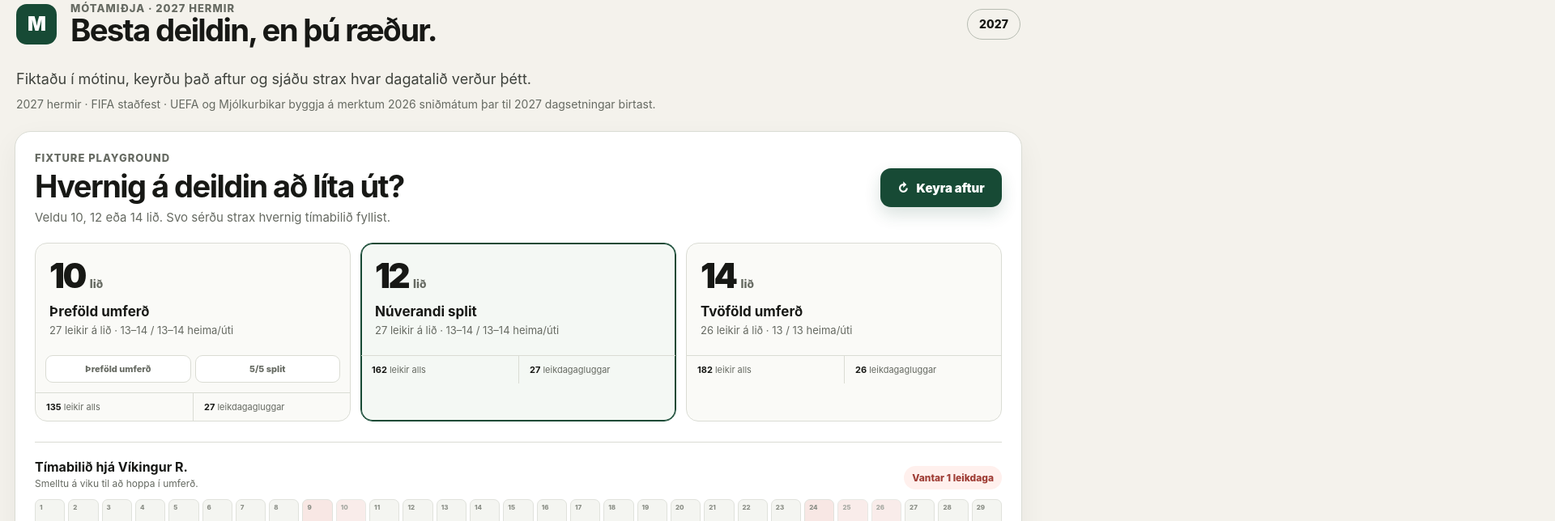
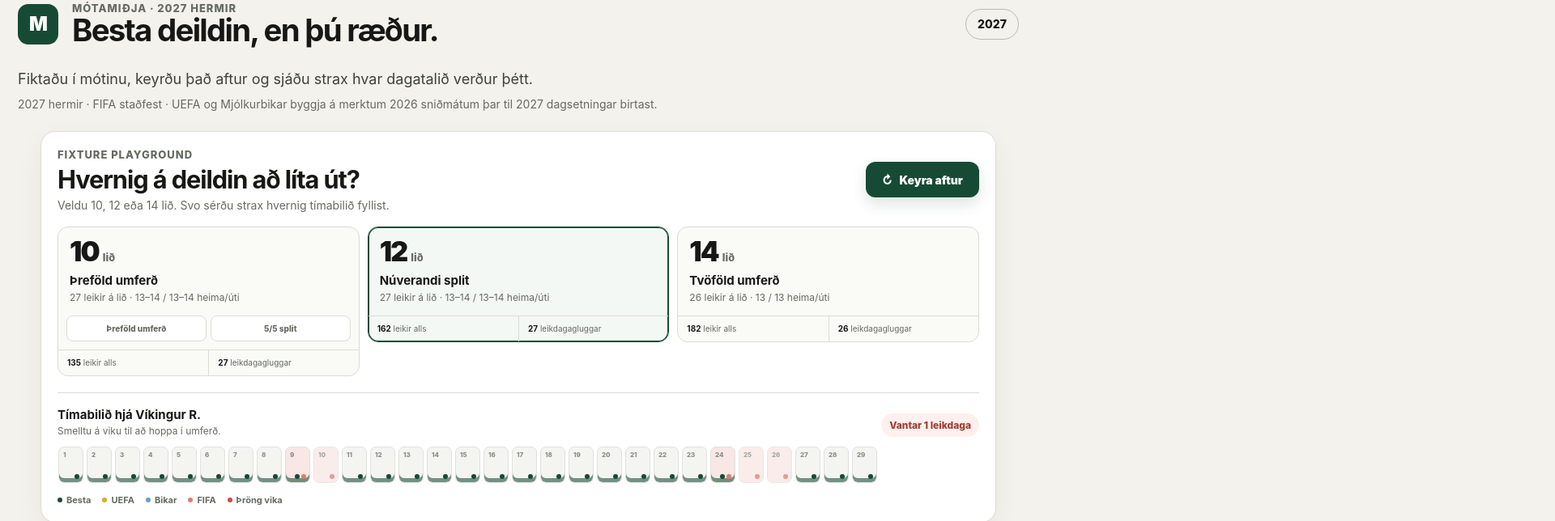
Before and after one commit to lollipop1234-code/besta-deild-hermir, a Next.js app: page / in a window 1280 px wide. Shown: the part 32-676 px from the top of the page at 81% size, 1920 px wide, since content can reach past the window. Built offline with nearby package versions, Linux system fonts and the light colour scheme.

Commit message:
fix: compact the fixture playground layout

```diff
--- a/src/app/PlaygroundOverview.module.css
+++ b/src/app/PlaygroundOverview.module.css
@@ -1,61 +1,106 @@
 .shell {
-  margin-bottom: 20px;
-  padding: 24px;
+  max-width: 1180px;
+  margin: 0 auto 18px;
+  padding: 20px;
   border: 1px solid var(--line);
-  border-radius: 20px;
+  border-radius: 18px;
   background: #fff;
   box-shadow: var(--shadow);
+}
+
+/* P2.1 visual reset: keep the playground compact on normal laptops. */
+:global(main) {
+  width: min(1240px, calc(100% - 32px));
+}
+
+:global(.playground-workspace) {
+  max-width: 1180px;
+  margin: 0 auto;
+  grid-template-columns: 300px minmax(0, 1fr);
+  gap: 16px;
+}
+
+:global(.playground-workspace > *),
+:global(.playground-results),
+:global(.compact-controls) {
+  min-width: 0;
+}
+
+/* The old 4-column team table could force the narrow sidebar wider. */
+:global(.compact-controls .team-editor-head) {
+  grid-template-columns: repeat(3, minmax(0, 1fr));
+  gap: 6px;
+}
+
+:global(.compact-controls .team-editor-head > span:first-child) {
+  display: none;
+}
+
+:global(.compact-controls .team-row) {
+  grid-template-columns: repeat(3, minmax(0, 1fr));
+  gap: 7px;
+  align-items: end;
+}
+
+:global(.compact-controls .team-name) {
+  grid-column: 1 / -1;
+  margin-bottom: 2px;
+}
+
+:global(.compact-controls .team-row select) {
+  min-width: 0;
 }
 
 .topline {
   display: flex;
   align-items: center;
   justify-content: space-between;
-  gap: 24px;
+  gap: 20px;
 }
 
 .topline h2 {
-  margin: 4px 0 6px;
-  font-size: clamp(27px, 3vw, 38px);
-  letter-spacing: -.04em;
+  margin: 4px 0 5px;
+  font-size: clamp(25px, 2.4vw, 32px);
+  letter-spacing: -.035em;
 }
 
 .topline p {
   margin: 0;
   color: var(--muted);
-  font-size: 15px;
+  font-size: 14px;
 }
 
 .runButton {
   display: inline-flex;
   align-items: center;
   justify-content: center;
-  gap: 9px;
-  min-width: 150px;
-  min-height: 48px;
+  gap: 8px;
+  min-width: 140px;
+  min-height: 44px;
   border: 0;
-  border-radius: 13px;
+  border-radius: 12px;
   background: var(--green);
   color: #fff;
   cursor: pointer;
-  font-size: 15px;
+  font-size: 14px;
   font-weight: 900;
-  box-shadow: 0 9px 20px rgba(23, 74, 53, .16);
+  box-shadow: 0 8px 18px rgba(23, 74, 53, .14);
 }
 
 .runButton:hover { transform: translateY(-1px); }
 
 .formatGrid {
   display: grid;
-  grid-template-columns: repeat(3, 1fr);
-  gap: 12px;
-  margin-top: 22px;
+  grid-template-columns: repeat(3, minmax(0, 1fr));
+  align-items: start;
+  gap: 10px;
+  margin-top: 18px;
 }
 
 .formatCard {
   overflow: hidden;
   border: 1px solid var(--line);
-  border-radius: 15px;
+  border-radius: 13px;
   background: #fafaf7;
   transition: border-color 120ms ease, transform 120ms ease, box-shadow 120ms ease;
 }
@@ -70,8 +115,8 @@
 
 .formatMain {
   width: 100%;
-  min-height: 138px;
-  padding: 17px;
+  min-height: 106px;
+  padding: 14px;
   border: 0;
   background: transparent;
   cursor: pointer;
@@ -79,48 +124,49 @@
 }
 
 .teamCount {
-  font-size: 42px;
+  font-size: 34px;
   font-weight: 950;
-  letter-spacing: -.06em;
-  line-height: .9;
+  letter-spacing: -.055em;
+  line-height: .95;
 }
 
 .teamWord {
-  margin-left: 6px;
+  margin-left: 5px;
   color: var(--muted);
-  font-size: 14px;
+  font-size: 13px;
   font-weight: 800;
 }
 
 .formatMain strong {
   display: block;
-  margin-top: 15px;
-  font-size: 17px;
+  margin-top: 10px;
+  font-size: 15px;
 }
 
 .formatMain small {
   display: block;
-  margin-top: 5px;
+  margin-top: 4px;
   color: var(--muted);
-  font-size: 13px;
+  font-size: 12px;
   line-height: 1.35;
 }
 
 .variantRow {
   display: grid;
-  grid-template-columns: repeat(2, 1fr);
+  grid-template-columns: repeat(2, minmax(0, 1fr));
   gap: 5px;
-  padding: 0 12px 12px;
+  padding: 0 10px 10px;
 }
 
 .variantRow button {
-  min-height: 34px;
+  min-height: 32px;
+  min-width: 0;
   border: 1px solid var(--line);
-  border-radius: 9px;
+  border-radius: 8px;
   background: #fff;
   cursor: pointer;
   color: var(--muted);
-  font-size: 11px;
+  font-size: 10px;
   font-weight: 850;
 }
 
@@ -137,9 +183,11 @@
 }
 
 .cardFacts span {
-  padding: 10px 13px;
+  min-width: 0;
+  padding: 9px 11px;
   color: var(--muted);
-  font-size: 11px;
+  font-size: 10px;
+  line-height: 1.3;
 }
 
 .cardFacts span + span { border-left: 1px solid var(--line); }
@@ -149,15 +197,15 @@
   display: flex;
   align-items: flex-end;
   justify-content: space-between;
-  gap: 16px;
-  margin-top: 25px;
-  padding-top: 20px;
+  gap: 14px;
+  margin-top: 20px;
+  padding-top: 17px;
   border-top: 1px solid var(--line);
 }
 
 .heatmapHead strong,
 .heatmapHead span { display: block; }
-.heatmapHead strong { font-size: 16px; }
+.heatmapHead strong { font-size: 15px; }
 .heatmapHead span { margin-top: 3px; color: var(--muted); font-size: 12px; }
 
 .fit {
@@ -172,18 +220,25 @@
 
 .fitBad { background: #fff0ed; color: #9f3d35; }
 
+/* Weeks keep a stable visual rhythm instead of expanding across ultrawide screens. */
 .heatmap {
   display: grid;
-  grid-template-columns: repeat(auto-fit, minmax(29px, 1fr));
+  grid-auto-flow: column;
+  grid-auto-columns: 31px;
+  justify-content: start;
   gap: 4px;
-  margin-top: 12px;
+  margin-top: 11px;
+  padding: 1px 1px 6px;
+  overflow-x: auto;
+  overscroll-behavior-x: contain;
+  scrollbar-width: thin;
 }
 
 .week {
   position: relative;
-  min-width: 0;
-  height: 48px;
-  padding: 5px 4px;
+  width: 31px;
+  height: 45px;
+  padding: 5px 3px;
   border: 1px solid #e0e2dc;
   border-radius: 7px;
   background: #f4f5f1;
@@ -214,8 +269,8 @@
 .signalDots i,
 .legend i {
   display: inline-block;
-  width: 7px;
-  height: 7px;
+  width: 6px;
+  height: 6px;
   border-radius: 50%;
   background: var(--green);
 }
@@ -242,8 +297,8 @@
 .legend {
   display: flex;
   flex-wrap: wrap;
-  gap: 9px 16px;
-  margin-top: 10px;
+  gap: 8px 14px;
+  margin-top: 8px;
   color: var(--muted);
   font-size: 11px;
   font-weight: 750;
@@ -256,14 +311,32 @@
 .legendFifa { background: #df7d72 !important; }
 .legendTight { background: var(--red) !important; }
 
-@media (max-width: 900px) {
+@media (max-width: 1050px) {
+  :global(.playground-workspace) {
+    grid-template-columns: 1fr;
+  }
+}
+
+@media (max-width: 820px) {
   .formatGrid { grid-template-columns: 1fr; }
   .formatMain { min-height: auto; }
 }
 
 @media (max-width: 720px) {
-  .shell { padding: 18px; }
+  :global(main) {
+    width: min(100% - 20px, 1240px);
+  }
+
+  .shell { padding: 16px; }
   .topline, .heatmapHead { align-items: stretch; flex-direction: column; }
   .runButton { width: 100%; }
-  .heatmap { grid-template-columns: repeat(7, minmax(30px, 1fr)); }
+
+  .heatmap {
+    grid-auto-flow: row;
+    grid-auto-columns: auto;
+    grid-template-columns: repeat(7, minmax(30px, 1fr));
+    overflow-x: visible;
+  }
+
+  .week { width: auto; }
 }
```
